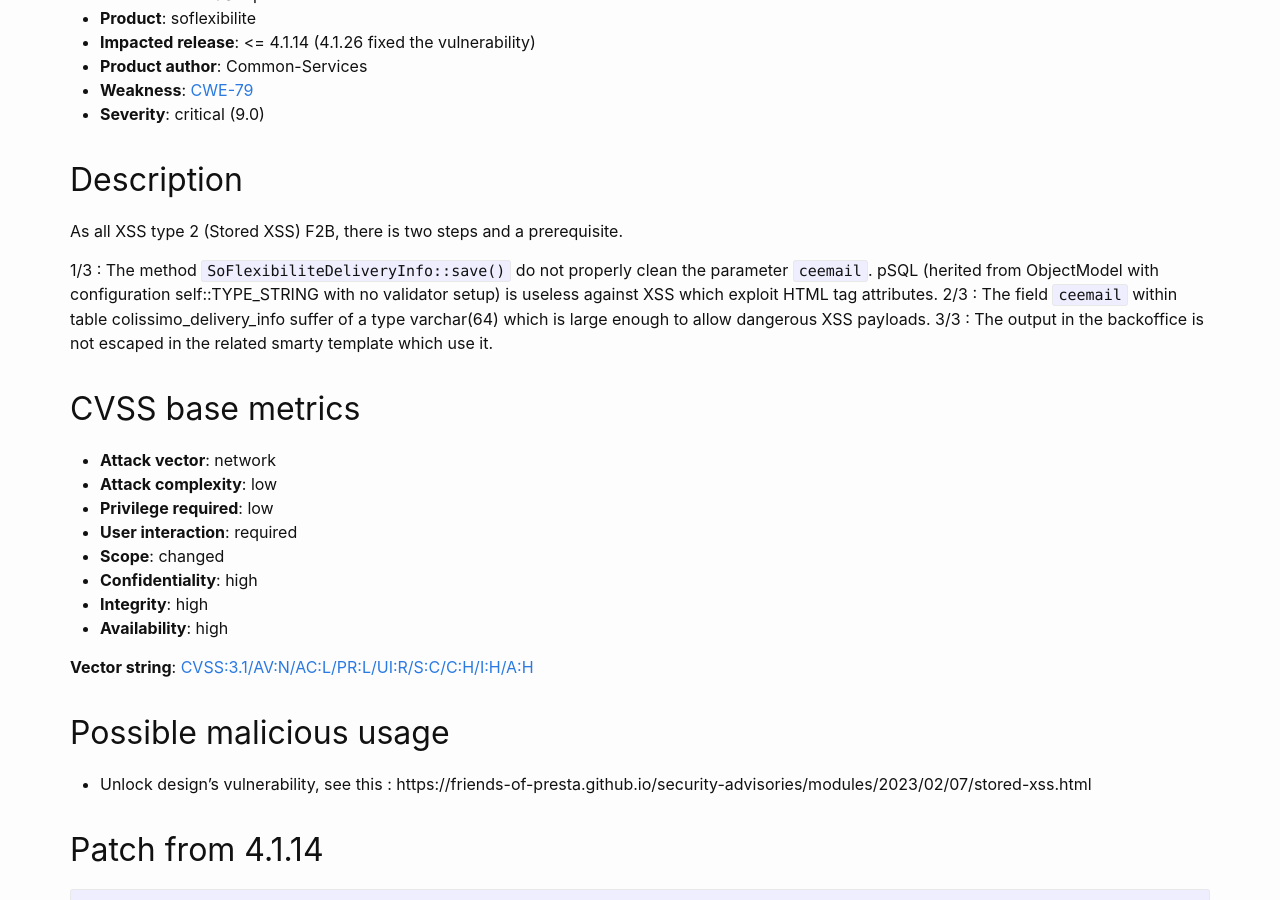
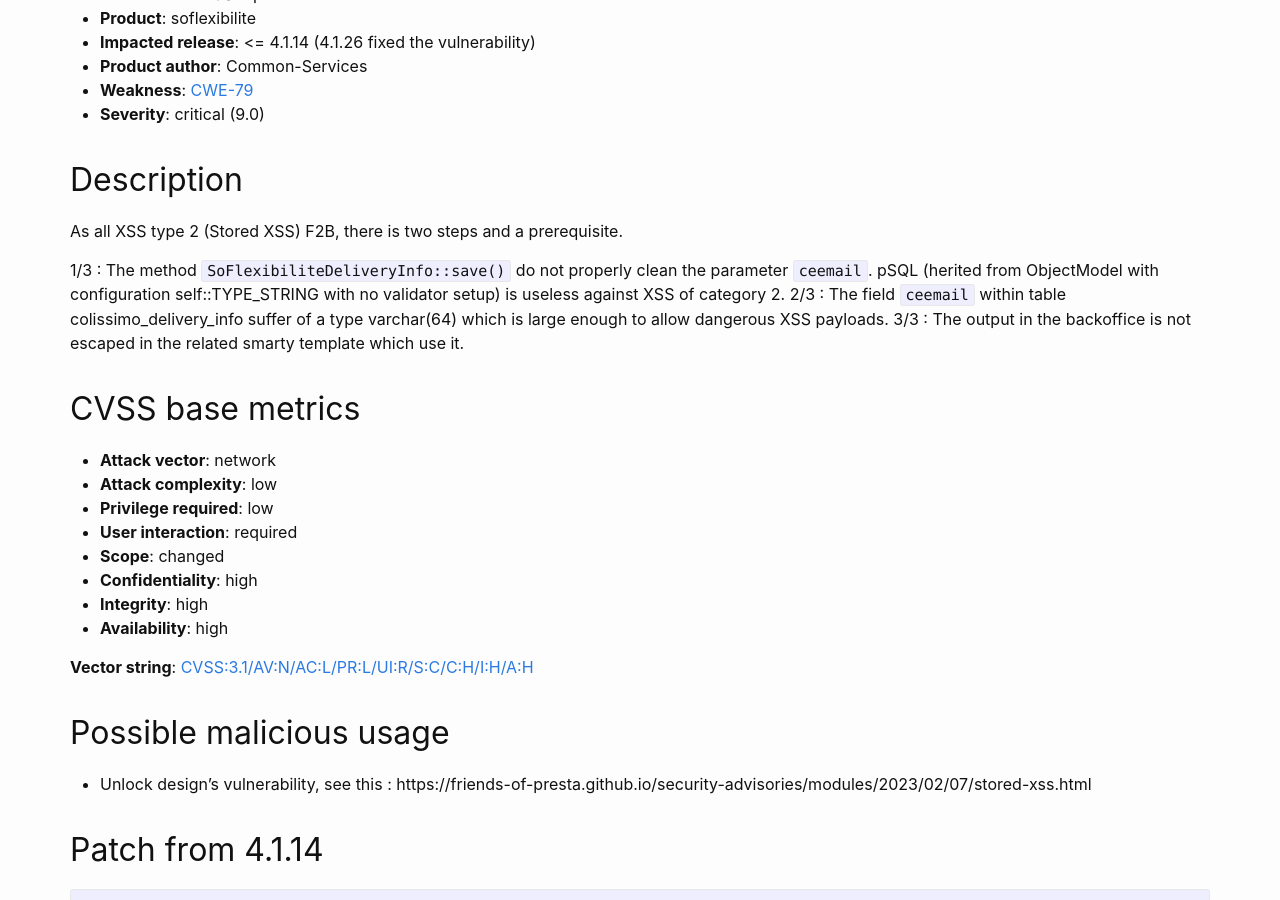
Before and after one commit to friends-of-presta/security-advisories, a Jekyll site: the page built from _posts/2024-02-27-soflexibilite.md, in a window 1280 px wide and 900 px high, scrolled down 1091 px. Built offline with Jekyll 4.4.1, drawn with Linux system fonts in a browser that asks for light colours.

Commit message:
Update 2024-02-27-soflexibilite.md

```diff
--- a/_posts/2024-02-27-soflexibilite.md
+++ b/_posts/2024-02-27-soflexibilite.md
@@ -33,7 +33,7 @@ Since there is a deletion of hooks with PS 1.7.7+, it does not concern all insta
 
 As all XSS type 2 (Stored XSS) F2B, there is two steps and a prerequisite.
 
-1/3 : The method `SoFlexibiliteDeliveryInfo::save()` do not properly clean the parameter `ceemail`. pSQL (herited from ObjectModel with configuration self::TYPE_STRING with no validator setup) is useless against XSS which exploit HTML tag attributes.
+1/3 : The method `SoFlexibiliteDeliveryInfo::save()` do not properly clean the parameter `ceemail`. pSQL (herited from ObjectModel with configuration self::TYPE_STRING with no validator setup) is useless against XSS of category 2.
 2/3 : The field `ceemail` within table colissimo_delivery_info suffer of a type varchar(64) which is large enough to allow dangerous XSS payloads.
 3/3 : The output in the backoffice is not escaped in the related smarty template which use it.
 
```
